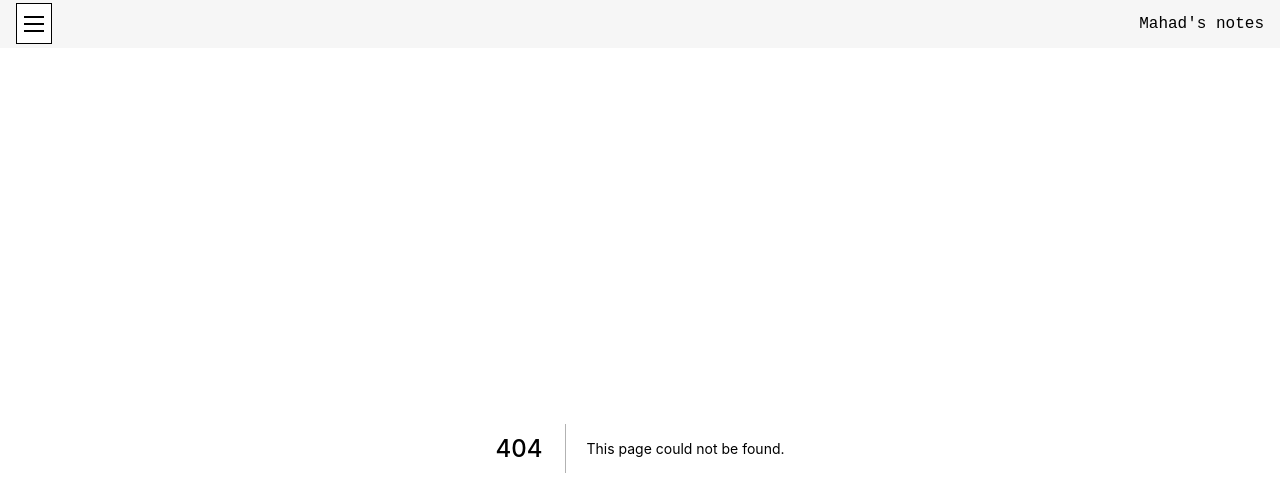
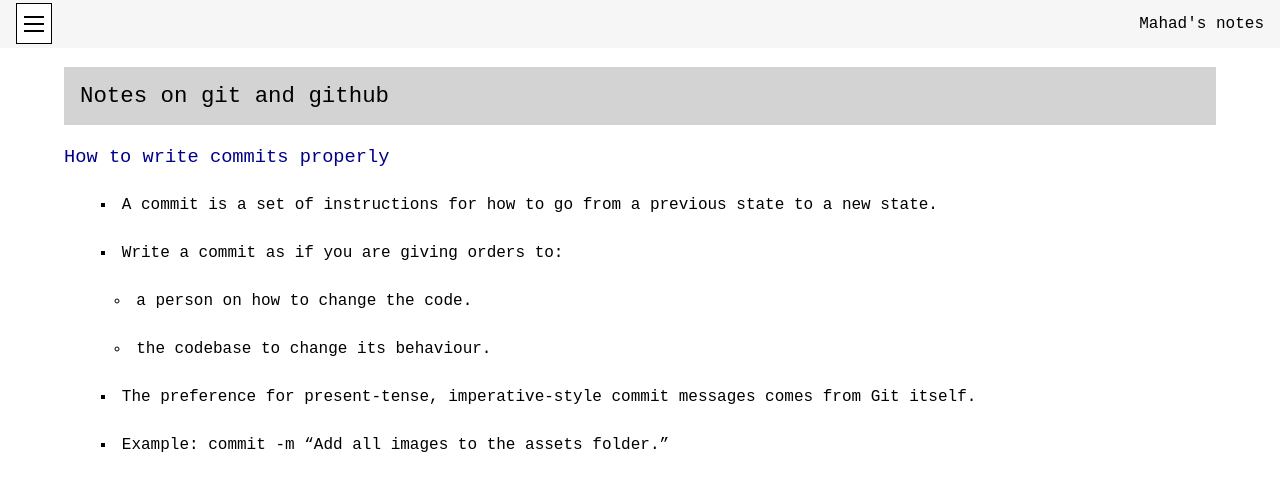
Before and after one commit to Elir-Mahad/notes-v1, a Next.js app: page /writing-commits in a window 1280 px wide. Before the commit this address had no page. Shown: the top 496 px of the page. Built offline with nearby package versions, Linux system fonts and the light colour scheme.

Commit message:
Put post on writing commits in its own page. Add link in the menu. Update meta tag description.

```diff
--- a/components/Menu.js
+++ b/components/Menu.js
@@ -88,6 +88,10 @@ function Menu() {
                 Coding with other people on github
               </BlogName>
             </Link>
+            {/*  */}
+            <Link href="/writing-commits">
+              <BlogName onClick={hideContent}>Writing commits</BlogName>
+            </Link>
           </BlogsMenu>
         )}
       </BlogMenuBox>
--- /dev/null
+++ b/pages/writing-commits.js
@@ -0,0 +1,59 @@
+import Head from "next/head";
+import {
+  //
+  BlogBody,
+  Litem,
+  Sentence,
+  PostTitle,
+  SubHeading,
+  Code,
+  LitemTwo,
+  PicWrapper,
+} from "../styles/Styles.js";
+import githubusername from "../assets/githubusername.png";
+import githubuseremail from "../assets/githubuseremail.png";
+import createrepo from "../assets/createrepo.png";
+import remoteurl from "../assets/remoteurl.png";
+import Image from "next/image";
+
+function GitNotes() {
+  return (
+    <div>
+      <Head>
+        <title>Notes on git and github</title>
+        <meta
+          name="keywords"
+          content="Github, Git, frontend development, JavaScript, Tutorial"
+        />
+        <meta name="description" content="How to write commits properly" />
+      </Head>
+      <BlogBody>
+        <PostTitle>Notes on git and github</PostTitle>
+        <SubHeading>How to write commits properly</SubHeading>
+
+        <Litem>
+          A commit is a set of instructions for how to go from a previous state
+          to a new state.
+        </Litem>
+
+        <Litem>Write a commit as if you are giving orders to:</Litem>
+
+        <LitemTwo>a person on how to change the code.</LitemTwo>
+
+        <LitemTwo>the codebase to change its behaviour.</LitemTwo>
+
+        <Litem>
+          The preference for present-tense, imperative-style commit messages
+          comes from Git itself.
+        </Litem>
+
+        <Litem>
+          {" "}
+          Example: commit -m “Add all images to the assets folder.”
+        </Litem>
+      </BlogBody>
+    </div>
+  );
+}
+
+export default GitNotes;
```
